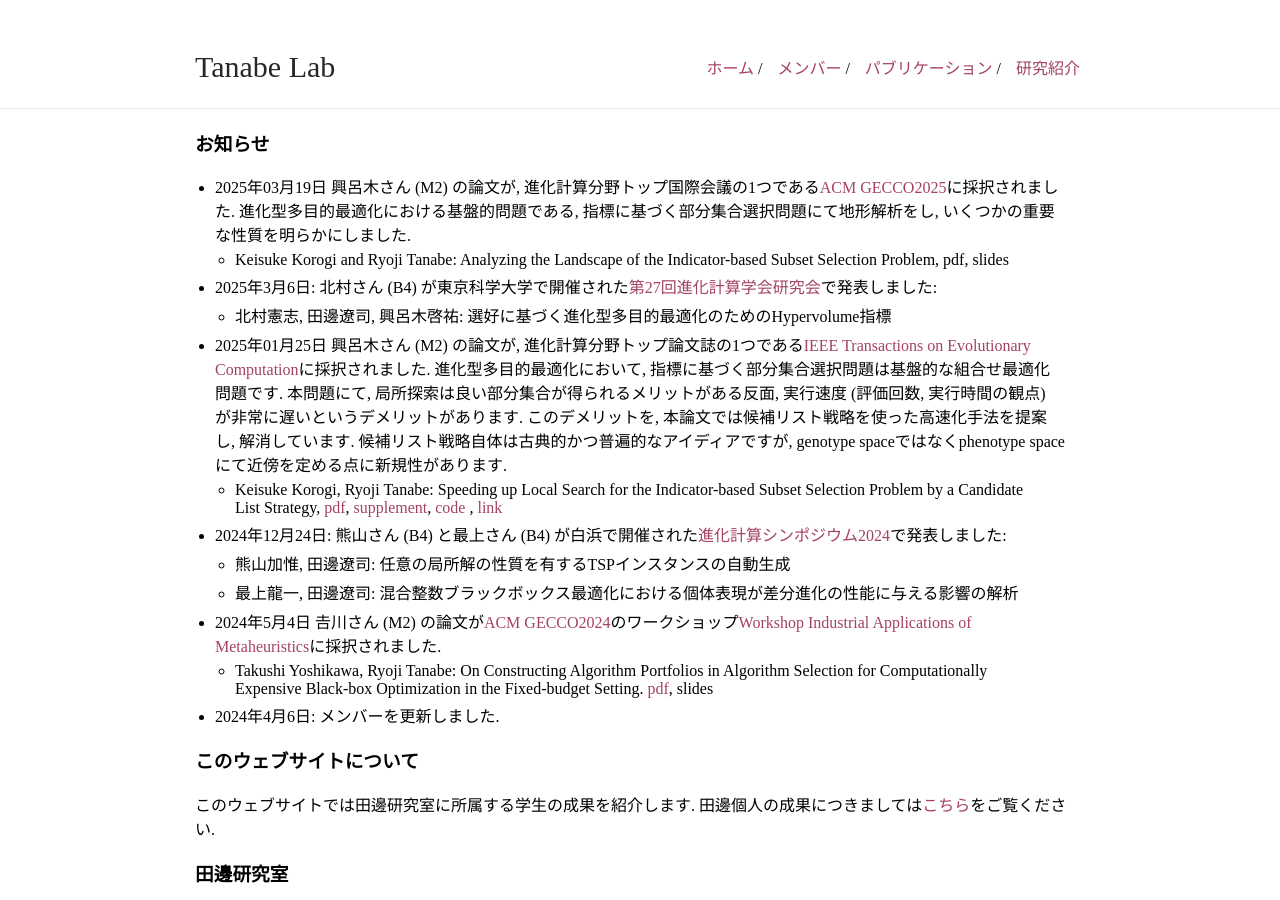
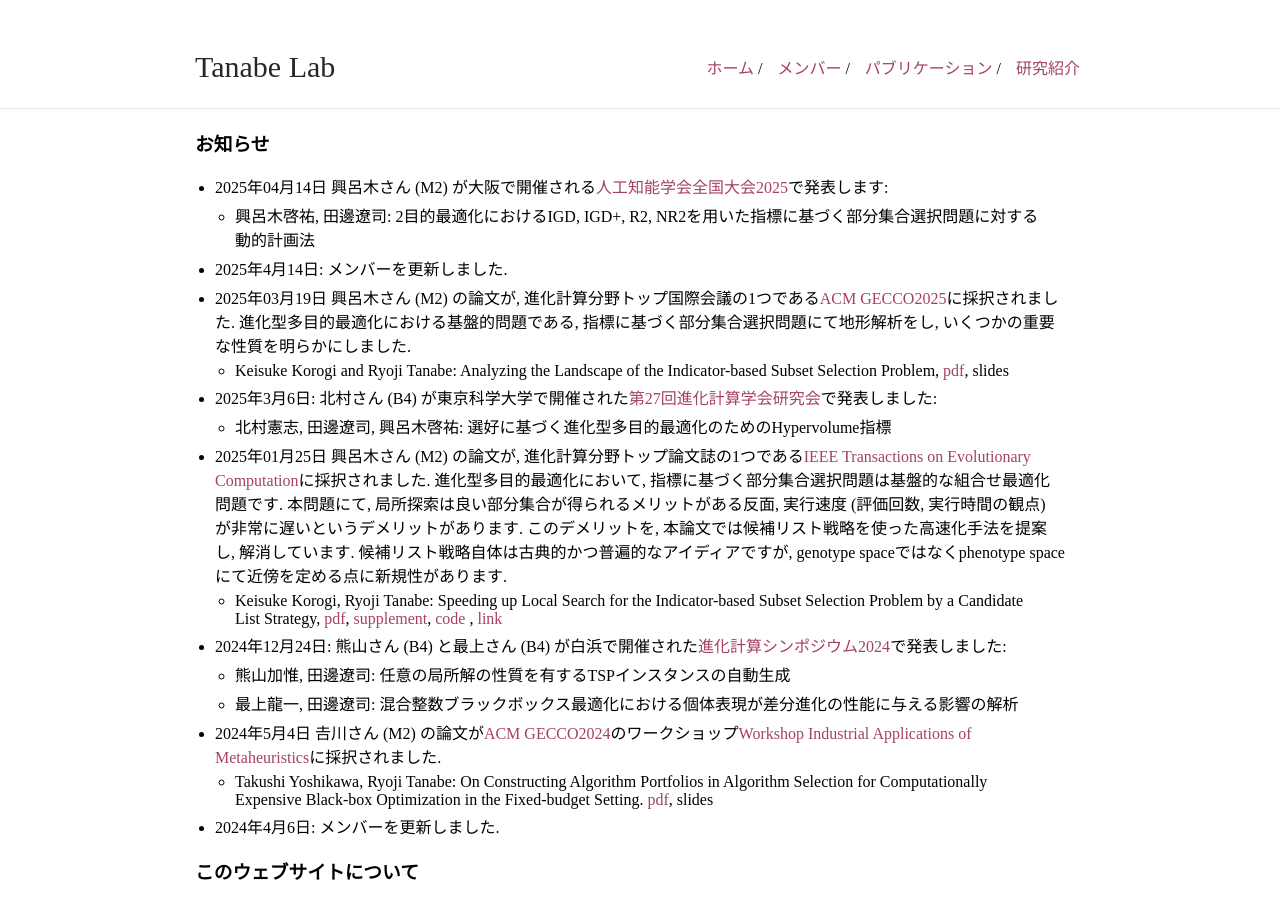
Before and after one commit to aopt-lab/aopt-lab.github.io, a Jekyll site: the page built from index.md, in a window 1280 px wide and 900 px high. Built offline with Jekyll 4.4.1, drawn with Linux system fonts in a browser that asks for light colours.

Commit message:
update info

```diff
--- a/index.md
+++ b/index.md
@@ -5,8 +5,11 @@ title: 田邊研究室
 
 ### お知らせ
 
+* 2025年04月14日 興呂木さん (M2) が大阪で開催される[人工知能学会全国大会2025](https://www.ai-gakkai.or.jp/jsai2025/)で発表します:
+    * 興呂木啓祐, 田邊遼司:  2目的最適化におけるIGD, IGD+, R2, NR2を用いた指標に基づく部分集合選択問題に対する動的計画法
+* 2025年4月14日: メンバーを更新しました.
 * 2025年03月19日 興呂木さん (M2) の論文が, 進化計算分野トップ国際会議の1つである[ACM GECCO2025](https://gecco-2025.sigevo.org/)に採択されました. 進化型多目的最適化における基盤的問題である, 指標に基づく部分集合選択問題にて地形解析をし, いくつかの重要な性質を明らかにしました.
-    * Keisuke Korogi and Ryoji Tanabe: Analyzing the Landscape of the Indicator-based Subset Selection Problem, pdf, slides
+    * Keisuke Korogi and Ryoji Tanabe: Analyzing the Landscape of the Indicator-based Subset Selection Problem, [pdf](https://arxiv.org/abs/2504.08282), slides
 * 2025年3月6日: 北村さん (B4) が東京科学大学で開催された[第27回進化計算学会研究会](https://www.jpnsec.org/symposium202501.html)で発表しました:
     * 北村憲志, 田邊遼司, 興呂木啓祐: 選好に基づく進化型多目的最適化のためのHypervolume指標
 * 2025年01月25日 興呂木さん (M2) の論文が, 進化計算分野トップ論文誌の1つである[IEEE Transactions on Evolutionary Computation](https://ieeexplore.ieee.org/xpl/RecentIssue.jsp?punumber=4235)に採択されました. 進化型多目的最適化において, 指標に基づく部分集合選択問題は基盤的な組合せ最適化問題です. 本問題にて, 局所探索は良い部分集合が得られるメリットがある反面, 実行速度 (評価回数, 実行時間の観点) が非常に遅いというデメリットがあります. このデメリットを, 本論文では候補リスト戦略を使った高速化手法を提案し, 解消しています. 候補リスト戦略自体は古典的かつ普遍的なアイディアですが, genotype spaceではなくphenotype spaceにて近傍を定める点に新規性があります.
```
Also changed, not shown: members.md (+3 -7 lines), publication.md (+2 -1 lines).
